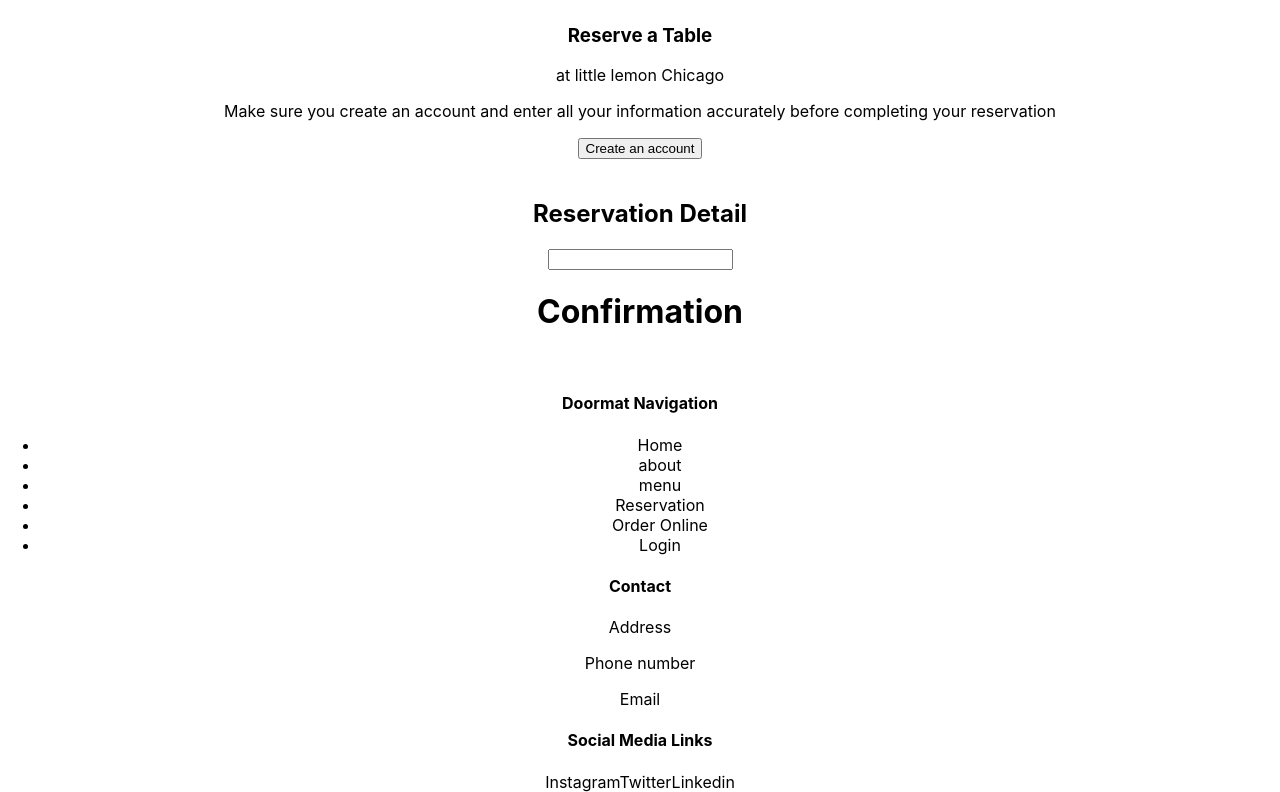
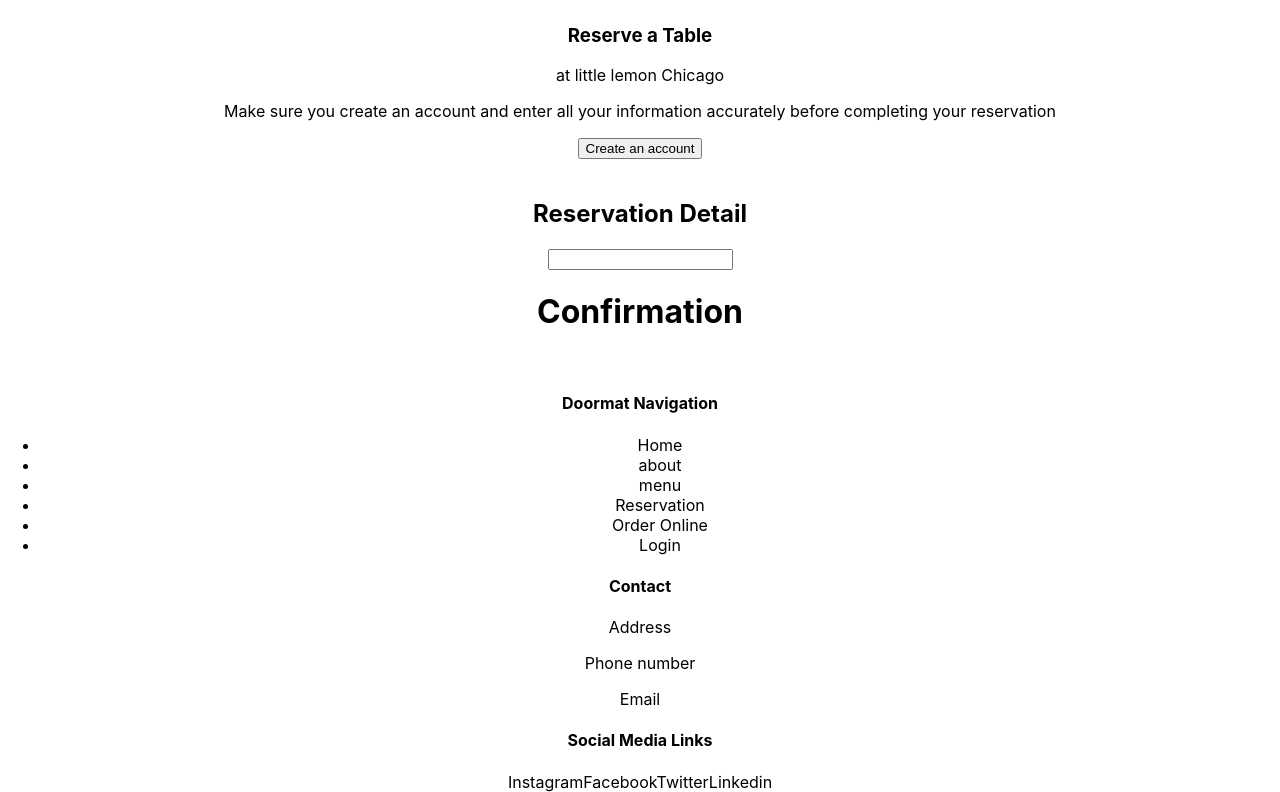
Before and after one commit to MojtabaNabid/capstone, a React (Create React App) app: page / in a window 1280 px wide. Shown: the part 1371-2163 px from the top of the page. Built offline with nearby package versions, Linux system fonts and the light colour scheme.

Commit message:
Update Footer.js

```diff
--- a/src/components/Footer.js
+++ b/src/components/Footer.js
@@ -24,6 +24,7 @@ function Footer() {
             <section>
                 <h4>Social Media Links</h4>
                 <a>Instagram</a>
+                <a>Facebook</a>
                 <a>Twitter</a>
                 <a>Linkedin</a>
             </section>
```
